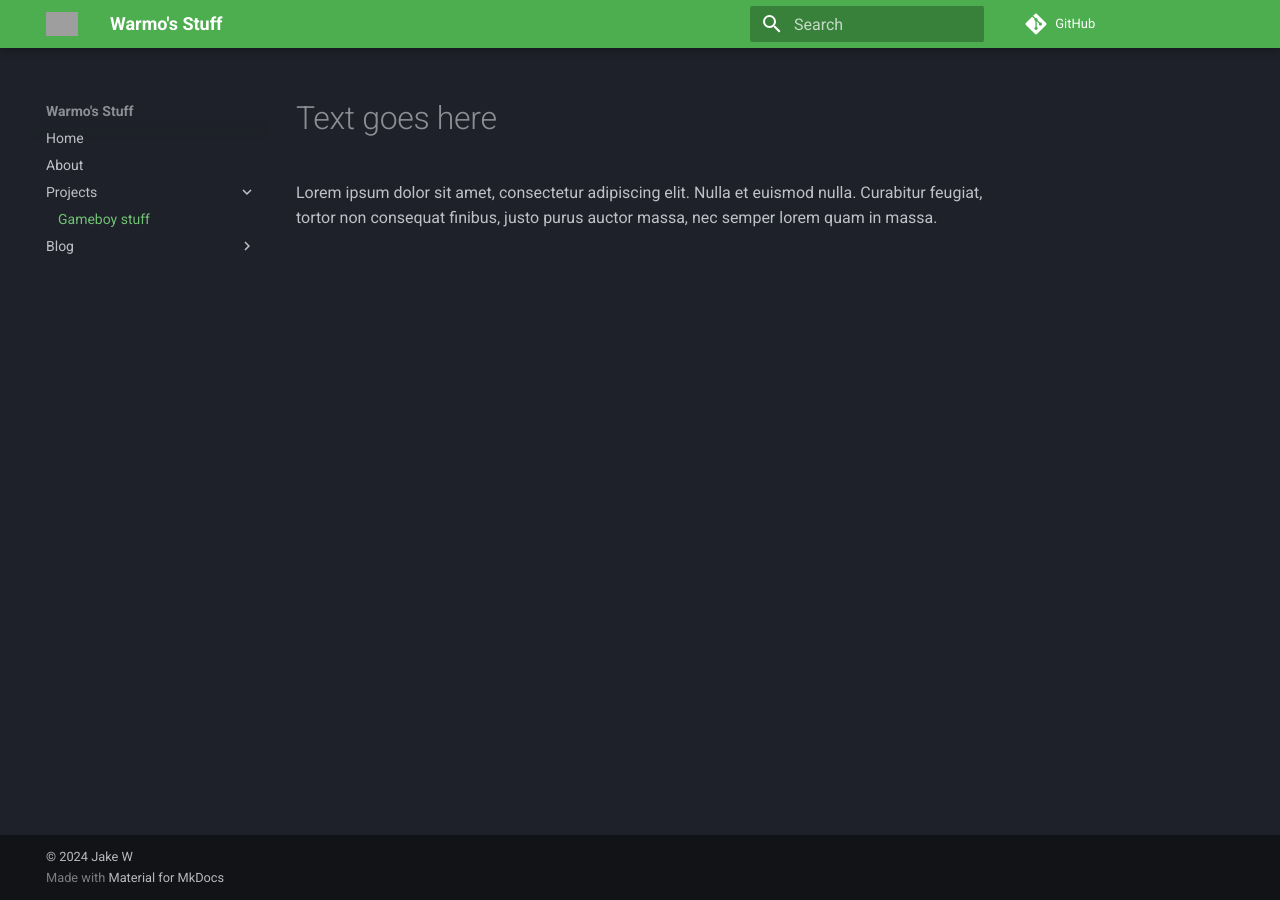
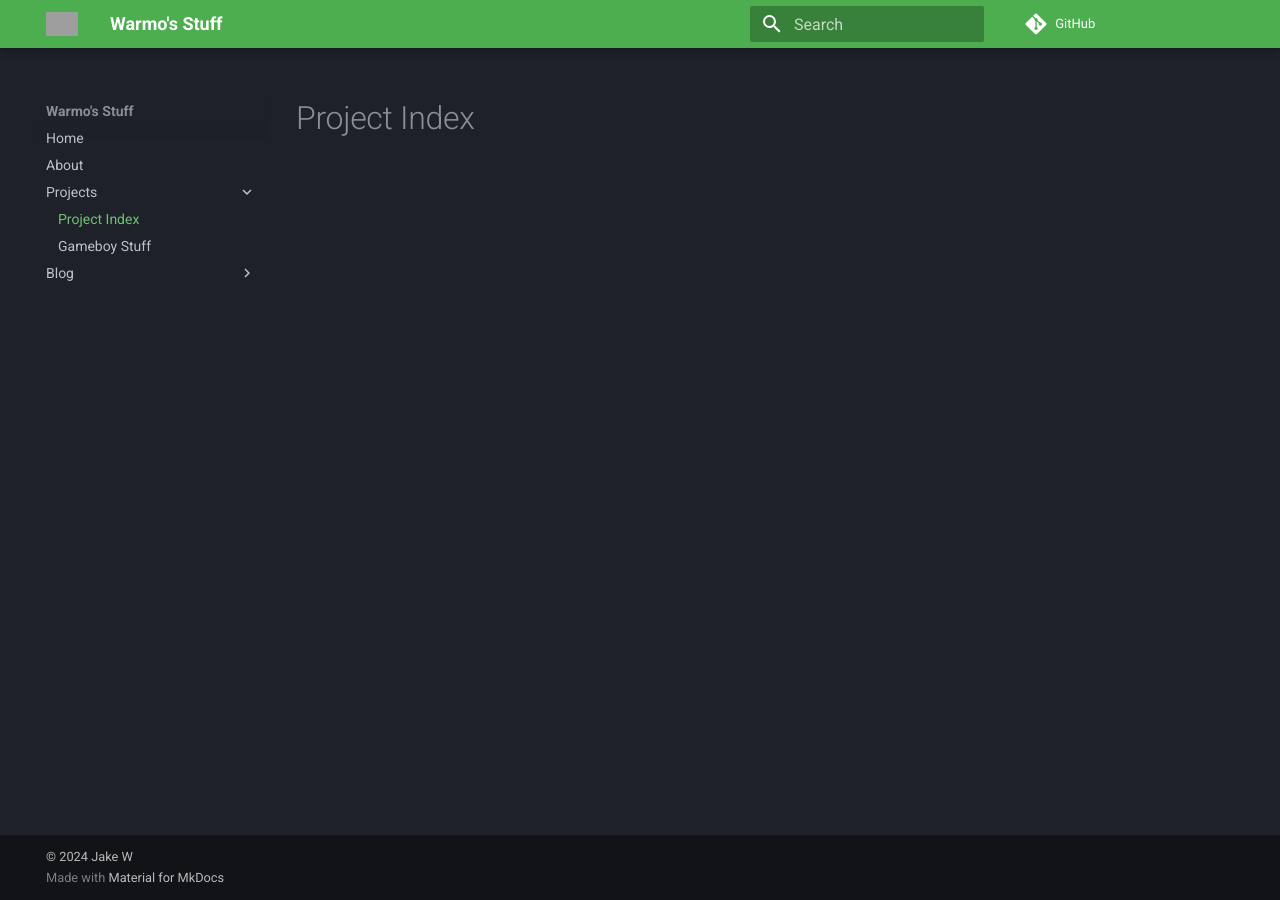
Before and after one commit to Warmo/warmo.github.io, an MkDocs documentation site: the page built from docs/Projects/index.md, in a window 1280 px wide. Built offline with MkDocs 1.6.1 and Material for MkDocs 9.7.7, drawn with Linux system fonts in a browser that asks for light colours; comment, search, counter and statistics services are not loaded; grey boxes are pictures that could not be loaded.

Commit message:
Edited Projects and made empty CSS

```diff
--- a/docs/Projects/index.md
+++ b/docs/Projects/index.md
@@ -1,5 +1,4 @@
 ---
-title: Gameboy stuff
+title: Project Index
 ---
-#Text goes here
-Lorem ipsum dolor sit amet, consectetur adipiscing elit. Nulla et euismod nulla. Curabitur feugiat, tortor non consequat finibus, justo purus auctor massa, nec semper lorem quam in massa.
+#Project Index
--- a/mkdocs.yml
+++ b/mkdocs.yml
@@ -39,3 +39,5 @@
 copyright: |
   &copy; 2024 <a href="https://github.com/MrWarmo"  target="_blank" rel="noopener">Jake W</a>
 repo_url: https://github.com/MrWarmo/mrwarmo.github.io
+extra_css:
+    - stylesheets/extra.css
```
Also changed, not shown: docs/Projects/gameboy.md (added, +4 -0 lines), docs/stylesheets/extra.css (added).
